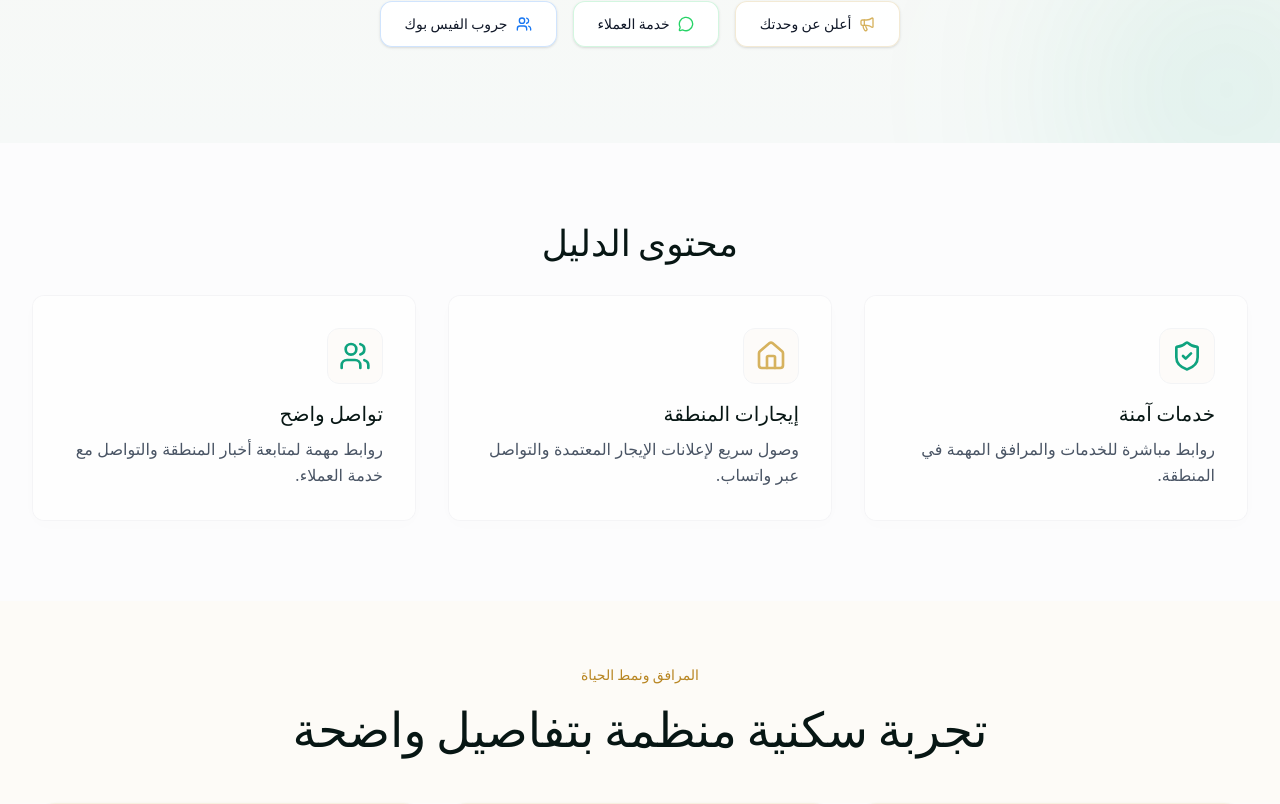
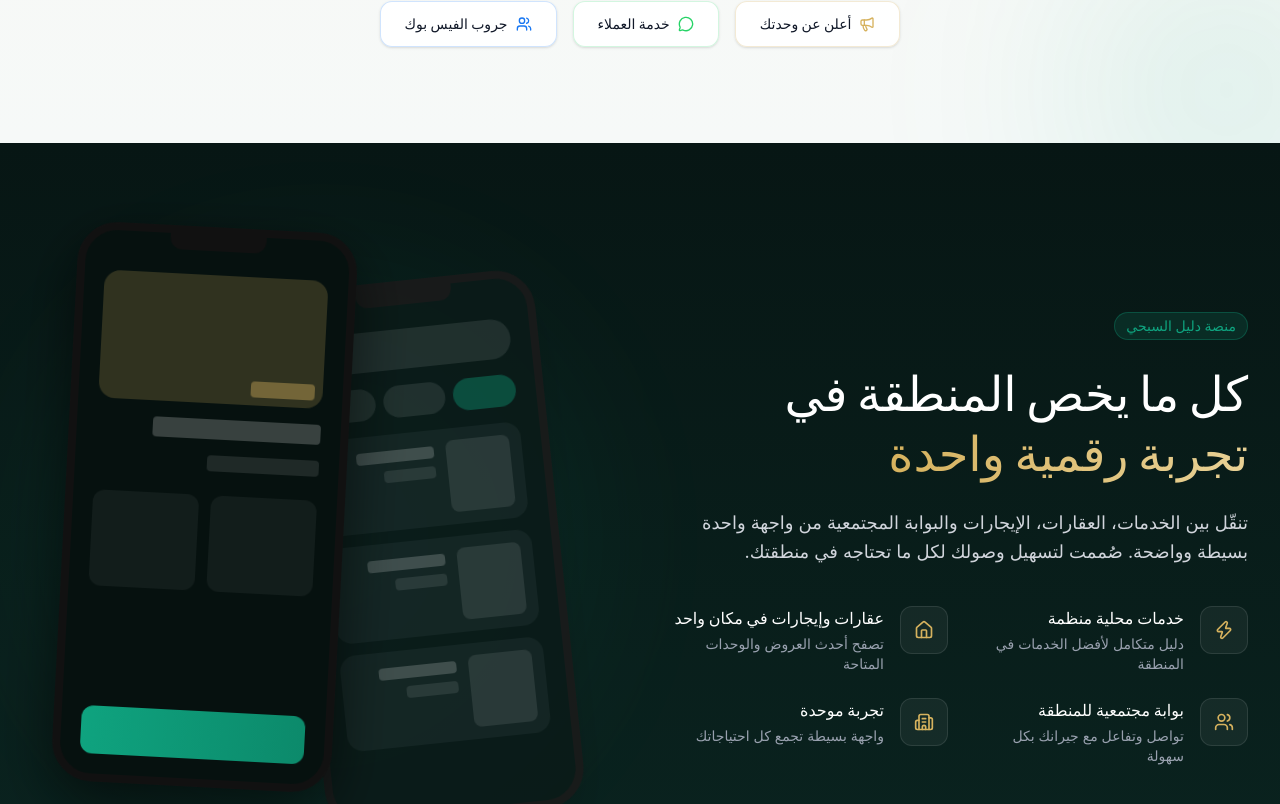
Before and after one commit to mohabx116-creator/dalilsubhi-landing-web, a React (Vite) app: page / in a window 1280 px wide. Shown: the part 2408-3212 px from the top of the page. Built offline with nearby package versions, Linux system fonts and the light colour scheme; no server answers.

Commit message:
feat: implement HomePage layout and add AnimatedPlatformSection component

```diff
--- /dev/null
+++ b/src/components/AnimatedPlatformSection.tsx
@@ -0,0 +1,127 @@
+import { Building2, Home, Users, Zap } from 'lucide-react';
+
+export default function AnimatedPlatformSection() {
+  const highlights = [
+    {
+      icon: <Zap className="w-5 h-5 text-[#d6b25e]" />,
+      title: 'خدمات محلية منظمة',
+      desc: 'دليل متكامل لأفضل الخدمات في المنطقة'
+    },
+    {
+      icon: <Home className="w-5 h-5 text-[#d6b25e]" />,
+      title: 'عقارات وإيجارات في مكان واحد',
+      desc: 'تصفح أحدث العروض والوحدات المتاحة'
+    },
+    {
+      icon: <Users className="w-5 h-5 text-[#d6b25e]" />,
+      title: 'بوابة مجتمعية للمنطقة',
+      desc: 'تواصل وتفاعل مع جيرانك بكل سهولة'
+    },
+    {
+      icon: <Building2 className="w-5 h-5 text-[#d6b25e]" />,
+      title: 'تجربة موحدة',
+      desc: 'واجهة بسيطة تجمع كل احتياجاتك'
+    }
+  ];
+
+  return (
+    <section className="relative overflow-hidden py-24 bg-gradient-to-b from-[#071614] to-[#0a2420]">
+      <div className="mx-auto max-w-7xl px-4 sm:px-6 lg:px-8 relative z-10">
+        <div className="grid lg:grid-cols-2 gap-16 items-center">
+
+          {/* Text Content */}
+          <div className="max-w-2xl">
+            <span className="inline-flex items-center rounded-full bg-[#107760]/20 px-3 py-1 text-sm font-medium text-[#0fa37f] ring-1 ring-inset ring-[#0fa37f]/30 mb-6">
+              منصة دليل السبحي
+            </span>
+            <h2 className="text-4xl sm:text-5xl font-black text-white leading-tight mb-6">
+              كل ما يخص المنطقة في <span className="text-transparent bg-clip-text bg-gradient-to-r from-[#d6b25e] to-[#e8d195]">تجربة رقمية واحدة</span>
+            </h2>
+            <p className="text-lg text-gray-300 mb-10 leading-relaxed">
+              تنقّل بين الخدمات، العقارات، الإيجارات والبوابة المجتمعية من واجهة واحدة بسيطة وواضحة. صُممت لتسهيل وصولك لكل ما تحتاجه في منطقتك.
+            </p>
+
+            <div className="grid sm:grid-cols-2 gap-6">
+              {highlights.map((item, idx) => (
+                <div key={idx} className="flex gap-4">
+                  <div className="flex-shrink-0 flex items-center justify-center w-12 h-12 rounded-xl bg-white/5 border border-white/10">
+                    {item.icon}
+                  </div>
+                  <div>
+                    <h3 className="text-white font-bold mb-1">{item.title}</h3>
+                    <p className="text-sm text-gray-400">{item.desc}</p>
+                  </div>
+                </div>
+              ))}
+            </div>
+          </div>
+
+          {/* Visual Side (Mockups) */}
+          <div className="relative h-[600px] hidden md:flex items-center justify-center">
+            {/* Background Glow */}
+            <div className="absolute top-1/2 left-1/2 -translate-x-1/2 -translate-y-1/2 w-[400px] h-[400px] bg-[#0fa37f] opacity-20 blur-[100px] rounded-full pointer-events-none"></div>
+
+            {/* Mockup 1: Services/Community (Behind & Left) */}
+            <div
+              className="absolute right-12 top-10 w-[260px] h-[540px] rounded-[2.5rem] border-[8px] border-[#1a1a1a] bg-[#0a1a18] shadow-2xl overflow-hidden animate-float opacity-90 transform -rotate-6"
+              style={{ animationDelay: '0s' }}
+            >
+              {/* Dynamic Island / Notch */}
+              <div className="absolute top-0 inset-x-0 h-6 flex justify-center">
+                <div className="w-24 h-4 bg-[#1a1a1a] rounded-b-xl"></div>
+              </div>
+
+              {/* Fake UI: Services */}
+              <div className="p-5 pt-10 h-full flex flex-col gap-4">
+                <div className="w-full h-10 bg-white/10 rounded-full"></div>
+                <div className="flex gap-2">
+                  <div className="h-8 w-16 bg-[#0fa37f]/40 rounded-full"></div>
+                  <div className="h-8 w-16 bg-white/10 rounded-full"></div>
+                  <div className="h-8 w-16 bg-white/10 rounded-full"></div>
+                </div>
+                <div className="flex-1 space-y-3">
+                  {[1, 2, 3].map(i => (
+                    <div key={i} className="w-full h-24 bg-white/5 rounded-2xl p-3 flex gap-3">
+                      <div className="w-16 h-full bg-white/10 rounded-lg"></div>
+                      <div className="flex-1 space-y-2 py-1">
+                        <div className="h-3 w-3/4 bg-white/20 rounded"></div>
+                        <div className="h-3 w-1/2 bg-white/10 rounded"></div>
+                      </div>
+                    </div>
+                  ))}
+                </div>
+              </div>
+            </div>
+
+            {/* Mockup 2: Real Estate/Rentals (Front & Right) */}
+            <div
+              className="absolute left-8 bottom-10 w-[280px] h-[560px] rounded-[2.5rem] border-[8px] border-[#111] bg-[#06110f] shadow-[0_20px_60px_rgba(0,0,0,0.6)] overflow-hidden animate-float transform rotate-3"
+              style={{ animationDelay: '-3.5s' }}
+            >
+              {/* Dynamic Island / Notch */}
+              <div className="absolute top-0 inset-x-0 h-6 flex justify-center">
+                <div className="w-24 h-4 bg-[#111] rounded-b-xl"></div>
+              </div>
+
+              {/* Fake UI: Real Estate */}
+              <div className="p-5 pt-10 h-full flex flex-col gap-4">
+                <div className="w-full h-32 bg-[#d6b25e]/20 rounded-2xl relative overflow-hidden">
+                  <div className="absolute bottom-2 right-2 h-4 w-16 bg-[#d6b25e]/40 rounded"></div>
+                </div>
+                <div className="w-3/4 h-5 bg-white/20 rounded"></div>
+                <div className="w-1/2 h-4 bg-white/10 rounded"></div>
+
+                <div className="mt-2 grid grid-cols-2 gap-3">
+                  <div className="h-24 bg-white/5 rounded-xl"></div>
+                  <div className="h-24 bg-white/5 rounded-xl"></div>
+                </div>
+                <div className="mt-auto w-full h-12 bg-gradient-to-r from-[#0fa37f] to-[#0c8a6b] rounded-xl"></div>
+              </div>
+            </div>
+
+          </div>
+        </div>
+      </div>
+    </section>
+  );
+}
--- a/src/pages/HomePage.tsx
+++ b/src/pages/HomePage.tsx
@@ -6,6 +6,7 @@ import ServicesSection from '../components/ServicesSection';
 import FacilitiesSection from '../components/FacilitiesSection';
 import CommunityLinksSection from '../components/CommunityLinksSection';
 import AboutSection from '../components/AboutSection';
+import AnimatedPlatformSection from '../components/AnimatedPlatformSection';
 import Footer from '../components/Footer';
 import dalilSubhiLogo from '../assets/dalil-subhi-logo.jpg';
 import { OWNERS_URL } from '../lib/config/links';
@@ -48,6 +49,7 @@ export default function HomePage() {
             </div>
           </section>
           <MainGatewaySection />
+          <AnimatedPlatformSection />
           <ServicesSection />
           <FacilitiesSection />
           <CommunityLinksSection />
```
